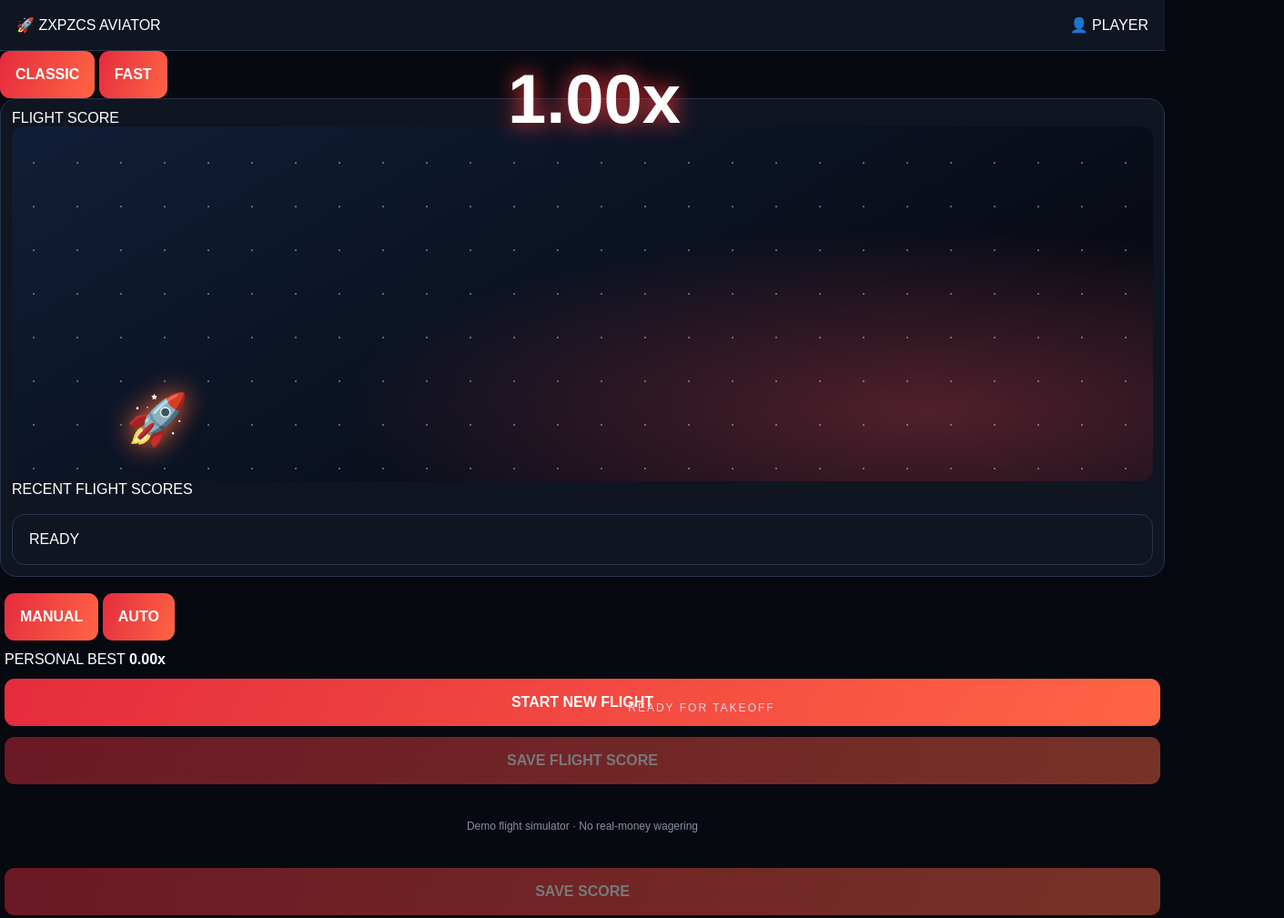
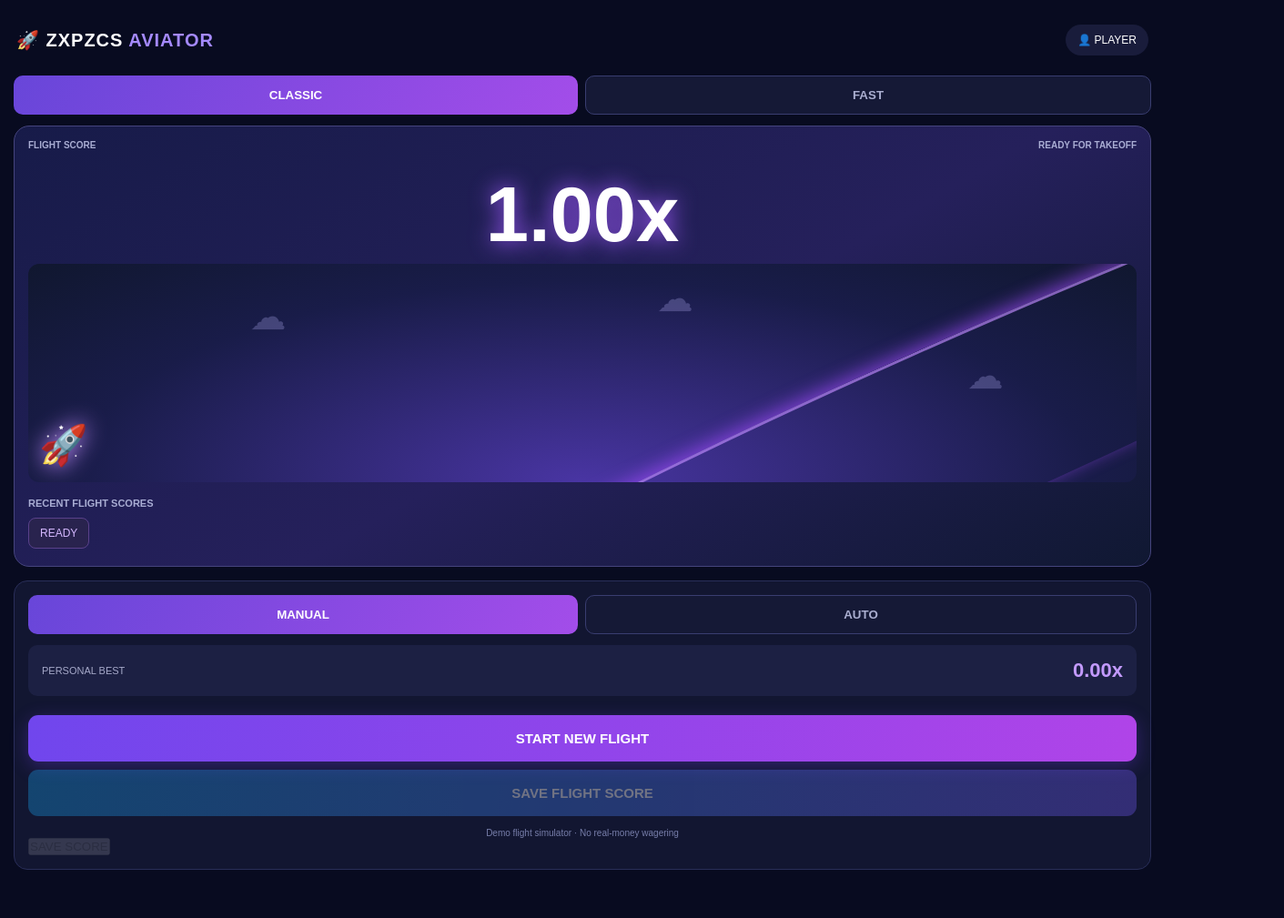
Before and after one commit to alisanju466-cloud/zxpzcscas, a website: page index.html in a window 1280 px wide. Shown: the whole page at 91% size, 1411 px wide, since content can reach past the window. After the commit the page ends 971 px from the top, so only its background shows below. Drawn offline with Linux system fonts and the light colour scheme.

Commit message:
Update style.css

```diff
--- a/style.css
+++ b/style.css
@@ -1,195 +1,211 @@
 
 * {
   box-sizing: border-box;
+  margin: 0;
+  padding: 0;
 }
 
 body {
-  margin: 0;
-  background: #070910;
+  min-height: 100vh;
+  background: #080b20;
   color: white;
   font-family: Arial, sans-serif;
+  padding: 15px;
 }
 
 header {
-  background: #101522;
-  padding: 18px;
   display: flex;
   justify-content: space-between;
   align-items: center;
-  flex-wrap: wrap;
-  border-bottom: 1px solid #29334b;
+  padding: 12px 3px 22px;
 }
 
-header h2 {
-  color: #ff4545;
-  margin: 0;
+.brand {
+  font-weight: 900;
+  font-size: 20px;
+  letter-spacing: 1px;
 }
 
-.balance {
-  background: #202a3b;
-  padding: 12px;
-  border-radius: 10px;
+.brand span {
+  color: #a58aff;
 }
 
-main {
-  width: min(850px, 95%);
-  margin: 20px auto;
+.profile {
+  background: #191c3b;
+  padding: 10px 13px;
+  border-radius: 20px;
+  font-size: 12px;
+}
+
+.tabs, .mode {
+  display: flex;
+  gap: 8px;
+  margin-bottom: 12px;
+}
+
+.tabs button, .mode button {
+  flex: 1;
+  border: 1px solid #393d70;
+  background: #151936;
+  color: #aaaed0;
+  border-radius: 10px;
+  padding: 13px;
+  font-weight: bold;
+}
+
+.tabs .active, .mode .selected {
+  background: linear-gradient(120deg, #6846d9, #a34de9);
+  color: white;
+  border: 0;
 }
 
 .game {
-  background: #101522;
-  border: 1px solid #27344d;
-  border-radius: 18px;
-  padding: 12px;
+  background: linear-gradient(150deg, #171b49, #25205b 55%, #101832);
+  border: 1px solid #45447d;
+  border-radius: 17px;
+  padding: 15px;
   overflow: hidden;
 }
 
-.sky {
-  position: relative;
-  height: 390px;
-  overflow: hidden;
-  border-radius: 14px;
-  background:
-    radial-gradient(ellipse at 80% 80%, #50202c 0%, transparent 45%),
-    linear-gradient(150deg, #101e37, #080b15 75%);
+.top-info {
+  display: flex;
+  justify-content: space-between;
+  color: #aaaed4;
+  font-size: 10px;
+  font-weight: bold;
 }
 
-.sky::before {
-  content: "";
-  position: absolute;
-  inset: 0;
-  opacity: .35;
-  background-image:
-    radial-gradient(white 1px, transparent 1px);
-  background-size: 48px 48px;
-  animation: stars 15s linear infinite;
+.multiplier {
+  text-align: center;
+  font-size: clamp(55px, 15vw, 85px);
+  font-weight: 900;
+  margin: 22px 0 0;
+  color: #fff;
+  text-shadow: 0 0 25px #a35cff;
 }
 
-@keyframes stars {
-  from { transform: translateY(0); }
-  to { transform: translateY(48px); }
+.sky {
+  height: 240px;
+  position: relative;
+  overflow: hidden;
+  background: radial-gradient(ellipse at bottom, #4935a3, #191c49 65%, #10172f);
+  border-radius: 12px;
+  margin-top: 5px;
 }
 
-#multiplier {
+.curve {
   position: absolute;
-  top: 65px;
-  width: 100%;
-  text-align: center;
-  font-size: clamp(45px, 12vw, 76px);
-  font-weight: 900;
-  color: #fff;
-  text-shadow: 0 0 25px #ff3838;
-  z-index: 4;
+  width: 150%;
+  height: 190px;
+  left: 8%;
+  top: 90px;
+  border-top: 3px solid #c18bff;
+  border-radius: 50%;
+  transform: rotate(-24deg);
+  opacity: .65;
+  box-shadow: 0 -5px 20px #a44dff;
 }
 
 #plane {
   position: absolute;
-  left: 10%;
-  bottom: 35px;
-  font-size: 55px;
-  z-index: 5;
-  filter: drop-shadow(0 0 14px #ff6b37);
-  transform: rotate(-15deg);
-  transition: left .08s linear, bottom .08s linear;
+  font-size: 43px;
+  left: 12px;
+  bottom: 15px;
+  transition: transform .1s linear;
+  filter: drop-shadow(0 0 13px #c18bff);
+  z-index: 2;
 }
 
 .cloud {
   position: absolute;
-  width: 180px;
-  height: 45px;
-  background: #35435c;
-  opacity: .22;
-  border-radius: 50%;
-  filter: blur(13px);
-  animation: cloudMove 12s linear infinite;
+  color: #a9a5e9;
+  opacity: .3;
+  font-size: 40px;
 }
 
-.cloud.one {
-  top: 35%;
-  left: 100%;
+.cloud1 { top: 35px; left: 20%; }
+.cloud2 { top: 100px; right: 12%; }
+.cloud3 { top: 15px; right: 40%; }
+
+.history-title {
+  color: #aaaed4;
+  font-size: 11px;
+  font-weight: bold;
+  margin: 17px 0 10px;
 }
 
-.cloud.two {
-  top: 72%;
-  left: 130%;
-  animation-delay: -5s;
+.history {
+  display: flex;
+  gap: 7px;
+  overflow-x: auto;
+  padding-bottom: 4px;
 }
 
-@keyframes cloudMove {
-  to { transform: translateX(-1100px); }
-}
-
-#status {
-  position: absolute;
-  bottom: 15px;
-  width: 100%;
-  text-align: center;
-  color: #d3d9e8;
-  letter-spacing: 2px;
+.history span {
+  background: #29234e;
+  color: #d4b8ff;
+  border: 1px solid #59418a;
+  padding: 9px 12px;
+  border-radius: 8px;
   font-size: 12px;
-  z-index: 6;
+  white-space: nowrap;
 }
 
 .controls {
-  padding: 18px 5px 8px;
-  display: grid;
-  gap: 12px;
+  margin-top: 15px;
+  background: #121631;
+  border: 1px solid #292e59;
+  border-radius: 15px;
+  padding: 15px;
 }
 
-button {
-  border: none;
-  border-radius: 11px;
-  padding: 17px;
-  font-size: 16px;
-  font-weight: bold;
-  cursor: pointer;
-  color: white;
-  background: linear-gradient(110deg, #e52c3d, #ff6545);
+.score-card {
+  background: #1c2043;
+  border-radius: 10px;
+  padding: 15px;
+  margin-bottom: 12px;
+  display: flex;
+  justify-content: space-between;
+  align-items: center;
 }
 
-button.lock {
-  background: linear-gradient(110deg, #087e60, #13b987);
+.score-card span {
+  color: #a6a9c9;
+  font-size: 11px;
+}
+
+.score-card strong {
+  color: #c39aff;
+  font-size: 22px;
+}
+
+.main-btn, .save-btn {
+  width: 100%;
+  padding: 17px;
+  border: 0;
+  border-radius: 11px;
+  color: white;
+  font-weight: 900;
+  font-size: 15px;
+  margin-top: 9px;
+}
+
+.main-btn {
+  background: linear-gradient(100deg, #7046ed, #b044e8);
+  box-shadow: 0 5px 20px #713ce955;
+}
+
+.save-btn {
+  background: linear-gradient(100deg, #168bce, #6550db);
 }
 
 button:disabled {
-  opacity: .45;
-  cursor: not-allowed;
-}
-
-.history {
-  margin-top: 18px;
-  padding: 18px;
-  background: #101522;
-  border: 1px solid #27344d;
-  border-radius: 14px;
-}
-
-#history {
-  display: flex;
-  flex-wrap: wrap;
-  gap: 9px;
-}
-
-.history-item {
-  padding: 9px 13px;
-  background: #252e43;
-  border-radius: 20px;
-  color: #ffb6a3;
-}
-
-.explosion {
-  animation: blast .45s ease-out;
-}
-
-@keyframes blast {
-  0% { filter: brightness(1); }
-  30% { filter: brightness(4) saturate(2); }
-  100% { filter: brightness(.5); }
+  opacity: .4;
 }
 
 .notice {
   text-align: center;
-  color: #8590a6;
-  font-size: 12px;
-  padding: 15px;
+  color: #777eaa;
+  font-size: 10px;
+  margin-top: 13px;
 }
```
